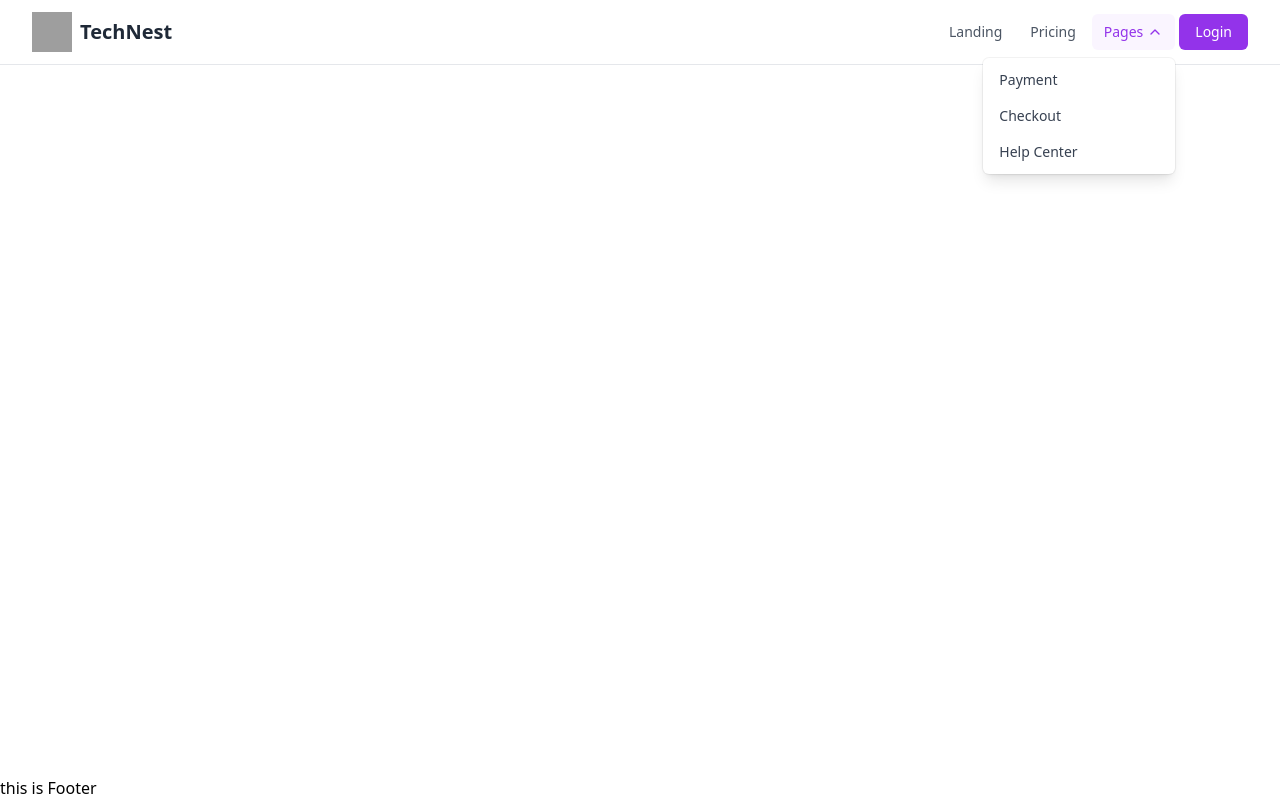
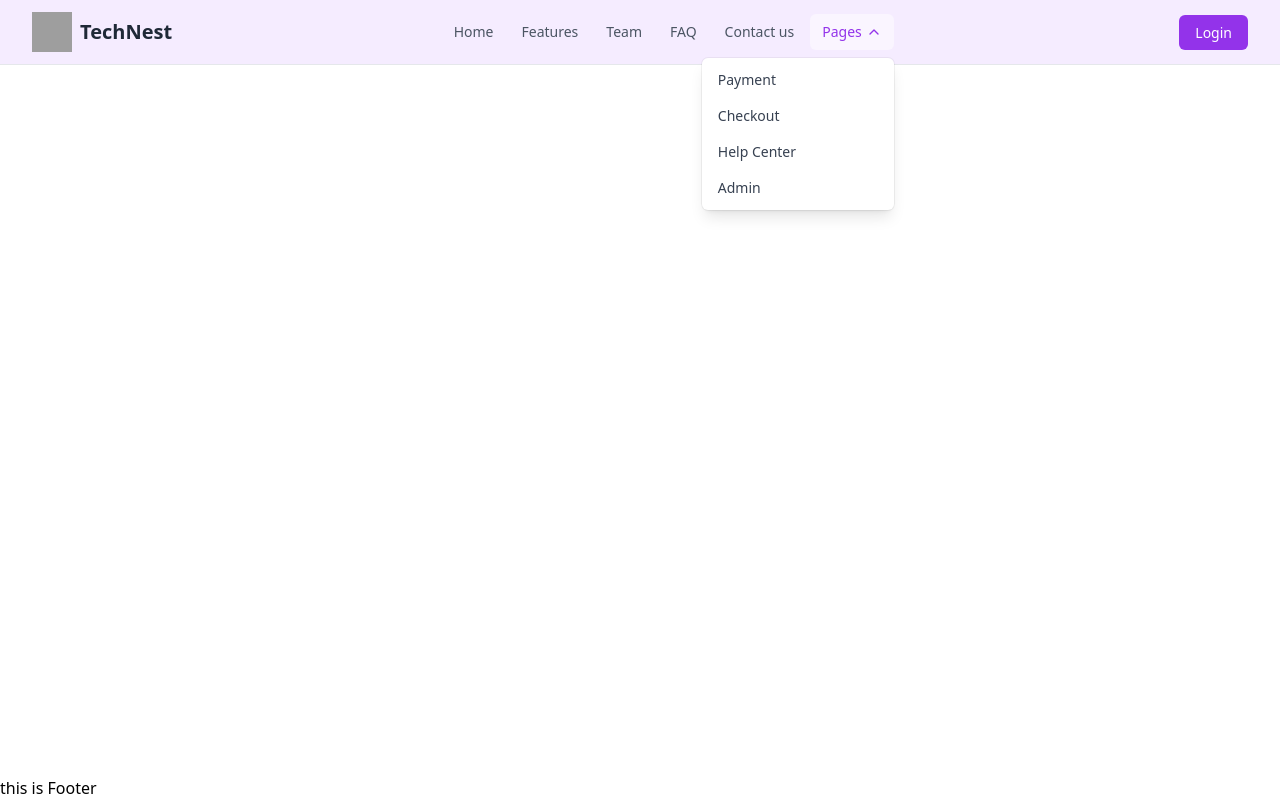
Before and after one commit to TechNest-Agency/Dashboard1, a React (Vite) app in the folder Dashboard1-frontend/: page /frontend in a window 1280 px wide. Both pictures are taken after a click on the button "Pages". Built offline with nearby package versions, Linux system fonts and the light colour scheme; no server answers; grey boxes are pictures that could not be loaded.

Commit message:
navabr done

```diff
--- a/Dashboard1-frontend/src/pages/Dashboard/pages/FrontPages/Navbar.jsx
+++ b/Dashboard1-frontend/src/pages/Dashboard/pages/FrontPages/Navbar.jsx
@@ -4,10 +4,11 @@ import { ChevronDown, Menu, X } from 'lucide-react';
 
 const Navbar = () => {
   const [isOpen, setIsOpen] = useState(false);
-  const [dropdownOpen, setDropdownOpen] = useState(false);
+  const [pagesOpen, setPagesOpen] = useState(false);
 
   return (
-    <header className="bg-white border-b border-gray-200 sticky top-0 z-50">
+    <div className='sticky top-0 z-50  backdrop-blur-sm'>
+      <header className="bg-purple-100/80 border-b border-gray-200">
         <nav className="max-w-7xl mx-auto px-4 sm:px-6 lg:px-8">
           <div className="flex items-center justify-between h-16">
             {/* Logo */}
@@ -28,7 +29,7 @@ const Navbar = () => {
                   `px-3 py-2 rounded-md text-sm font-medium ${isActive ? 'text-purple-600 bg-purple-50' : 'text-gray-600 hover:text-purple-600 hover:bg-purple-50'}`
                 }
               >
-              Landing
+                Home
               </NavLink>
               <NavLink
                 to="/frontend/pricing"
@@ -36,46 +37,80 @@ const Navbar = () => {
                   `px-3 py-2 rounded-md text-sm font-medium ${isActive ? 'text-purple-600 bg-purple-50' : 'text-gray-600 hover:text-purple-600 hover:bg-purple-50'}`
                 }
               >
-              Pricing
+                Features
+              </NavLink>
+              <NavLink
+                to="/frontend/team"
+                className={({ isActive }) =>
+                  `px-3 py-2 rounded-md text-sm font-medium ${isActive ? 'text-purple-600 bg-purple-50' : 'text-gray-600 hover:text-purple-600 hover:bg-purple-50'}`
+                }
+              >
+                Team
+              </NavLink>
+              <NavLink
+                to="/frontend/faq"
+                className={({ isActive }) =>
+                  `px-3 py-2 rounded-md text-sm font-medium ${isActive ? 'text-purple-600 bg-purple-50' : 'text-gray-600 hover:text-purple-600 hover:bg-purple-50'}`
+                }
+              >
+                FAQ
+              </NavLink>
+              <NavLink
+                to="/frontend/contact"
+                className={({ isActive }) =>
+                  `px-3 py-2 rounded-md text-sm font-medium ${isActive ? 'text-purple-600 bg-purple-50' : 'text-gray-600 hover:text-purple-600 hover:bg-purple-50'}`
+                }
+              >
+                Contact us
               </NavLink>
 
               {/* Pages Dropdown */}
               <div className="relative">
                 <button
-                onClick={() => setDropdownOpen(!dropdownOpen)}
-                className={`px-3 py-2 rounded-md text-sm font-medium flex items-center ${dropdownOpen ? 'text-purple-600 bg-purple-50' : 'text-gray-600 hover:text-purple-600 hover:bg-purple-50'}`}
+                  onClick={() => setPagesOpen(!pagesOpen)}
+                  className={`px-3 py-2 rounded-md text-sm font-medium flex items-center ${pagesOpen ? 'text-purple-600 bg-purple-50' : 'text-gray-600 hover:text-purple-600 hover:bg-purple-50'}`}
                 >
                   Pages
-                <ChevronDown className={`ml-1 h-4 w-4 transition-transform ${dropdownOpen ? 'transform rotate-180' : ''}`} />
+                  <ChevronDown className={`ml-1 h-4 w-4 transition-transform ${pagesOpen ? 'transform rotate-180' : ''}`} />
                 </button>
 
-              {dropdownOpen && (
+                {pagesOpen && (
                   <div className="absolute right-0 mt-2 w-48 rounded-md shadow-lg bg-white ring-1 ring-black ring-opacity-5 py-1 z-10">
                     <NavLink
                       to="/frontend/payment"
                       className="block px-4 py-2 text-sm text-gray-700 hover:bg-purple-50 hover:text-purple-600"
-                    onClick={() => setDropdownOpen(false)}
+                      onClick={() => setPagesOpen(false)}
                     >
                       Payment
                     </NavLink>
                     <NavLink
                       to="/frontend/checkout"
                       className="block px-4 py-2 text-sm text-gray-700 hover:bg-purple-50 hover:text-purple-600"
-                    onClick={() => setDropdownOpen(false)}
+                      onClick={() => setPagesOpen(false)}
                     >
                       Checkout
                     </NavLink>
                     <NavLink
                       to="/frontend/help-center"
                       className="block px-4 py-2 text-sm text-gray-700 hover:bg-purple-50 hover:text-purple-600"
-                    onClick={() => setDropdownOpen(false)}
+                      onClick={() => setPagesOpen(false)}
                     >
                       Help Center
+                    </NavLink>
+                    <NavLink
+                      to="/admin"
+                      className="block px-4 py-2 text-sm text-gray-700 hover:bg-purple-50 hover:text-purple-600"
+                      onClick={() => setPagesOpen(false)}
+                    >
+                      Admin
                     </NavLink>
                   </div>
                 )}
               </div>
+            </div>
 
+            {/* Login Button - Desktop */}
+            <div className="hidden md:block">
               <NavLink
                 to="/login"
                 className="ml-4 px-4 py-2 rounded-md text-sm font-medium text-white bg-purple-600 hover:bg-purple-700 focus:outline-none focus:ring-2 focus:ring-offset-2 focus:ring-purple-500"
@@ -103,34 +138,55 @@ const Navbar = () => {
                 className="block px-3 py-2 rounded-md text-base font-medium text-gray-600 hover:text-purple-600 hover:bg-purple-50"
                 onClick={() => setIsOpen(false)}
               >
-              Landing
+                Home
               </NavLink>
               <NavLink
                 to="/frontend/pricing"
                 className="block px-3 py-2 rounded-md text-base font-medium text-gray-600 hover:text-purple-600 hover:bg-purple-50"
                 onClick={() => setIsOpen(false)}
               >
-              Pricing
+                Features
+              </NavLink>
+              <NavLink
+                to="/frontend/team"
+                className="block px-3 py-2 rounded-md text-base font-medium text-gray-600 hover:text-purple-600 hover:bg-purple-50"
+                onClick={() => setIsOpen(false)}
+              >
+                Team
+              </NavLink>
+              <NavLink
+                to="/frontend/faq"
+                className="block px-3 py-2 rounded-md text-base font-medium text-gray-600 hover:text-purple-600 hover:bg-purple-50"
+                onClick={() => setIsOpen(false)}
+              >
+                FAQ
+              </NavLink>
+              <NavLink
+                to="/frontend/contact"
+                className="block px-3 py-2 rounded-md text-base font-medium text-gray-600 hover:text-purple-600 hover:bg-purple-50"
+                onClick={() => setIsOpen(false)}
+              >
+                Contact us
               </NavLink>
 
               {/* Mobile Pages Dropdown */}
               <div className="px-3 pt-2 pb-3">
                 <button
-                onClick={() => setDropdownOpen(!dropdownOpen)}
+                  onClick={() => setPagesOpen(!pagesOpen)}
                   className="w-full flex justify-between items-center px-3 py-2 rounded-md text-base font-medium text-gray-600 hover:text-purple-600 hover:bg-purple-50"
                 >
                   Pages
-                <ChevronDown className={`ml-1 h-4 w-4 transition-transform ${dropdownOpen ? 'transform rotate-180' : ''}`} />
+                  <ChevronDown className={`ml-1 h-4 w-4 transition-transform ${pagesOpen ? 'transform rotate-180' : ''}`} />
                 </button>
 
-              {dropdownOpen && (
+                {pagesOpen && (
                   <div className="mt-2 pl-4 space-y-1">
                     <NavLink
                       to="/frontend/payment"
                       className="block px-3 py-2 rounded-md text-base font-medium text-gray-600 hover:text-purple-600 hover:bg-purple-50"
                       onClick={() => {
                         setIsOpen(false);
-                      setDropdownOpen(false);
+                        setPagesOpen(false);
                       }}
                     >
                       Payment
@@ -140,7 +196,7 @@ const Navbar = () => {
                       className="block px-3 py-2 rounded-md text-base font-medium text-gray-600 hover:text-purple-600 hover:bg-purple-50"
                       onClick={() => {
                         setIsOpen(false);
-                      setDropdownOpen(false);
+                        setPagesOpen(false);
                       }}
                     >
                       Checkout
@@ -150,15 +206,26 @@ const Navbar = () => {
                       className="block px-3 py-2 rounded-md text-base font-medium text-gray-600 hover:text-purple-600 hover:bg-purple-50"
                       onClick={() => {
                         setIsOpen(false);
-                      setDropdownOpen(false);
+                        setPagesOpen(false);
                       }}
                     >
                       Help Center
+                    </NavLink>
+                    <NavLink
+                      to="/admin"
+                      className="block px-3 py-2 rounded-md text-base font-medium text-gray-600 hover:text-purple-600 hover:bg-purple-50"
+                      onClick={() => {
+                        setIsOpen(false);
+                        setPagesOpen(false);
+                      }}
+                    >
+                      Admin
                     </NavLink>
                   </div>
                 )}
               </div>
 
+              {/* Login Button - Mobile */}
               <NavLink
                 to="/login"
                 className="block mx-3 px-4 py-2 rounded-md text-base font-medium text-center text-white bg-purple-600 hover:bg-purple-700"
@@ -170,6 +237,7 @@ const Navbar = () => {
           )}
         </nav>
       </header>
+    </div>
   );
 };
 
```
Lines whose indentation alone changed are shown as unchanged.
